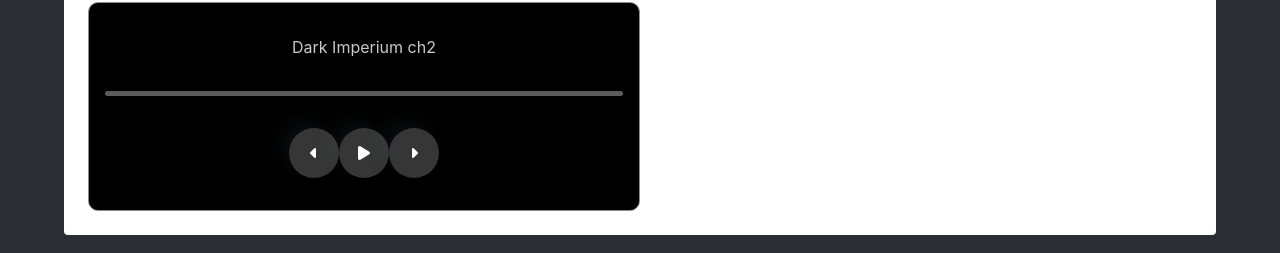
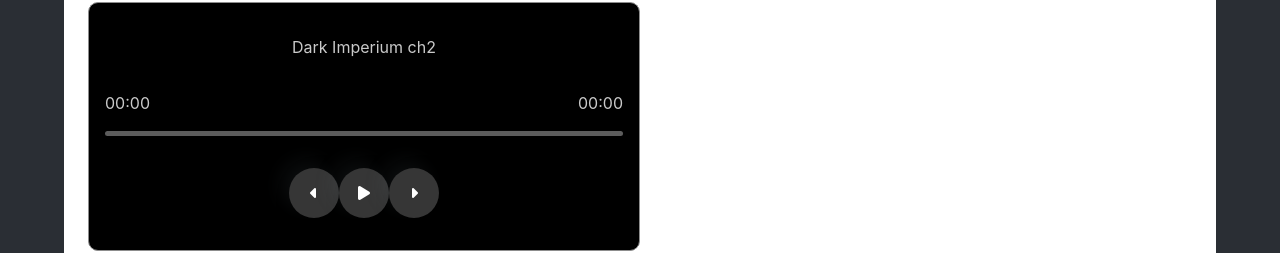
Before and after one commit to Maokei/mserver, a React (Create React App) app in the folder mclient/: page /library in a window 1280 px wide. Shown: the part 1090-1343 px from the top of the page. Built offline with nearby package versions, Linux system fonts and the light colour scheme.

Commit message:
modify media player functionality

```diff
--- a/mclient/src/components/media/Media.tsx
+++ b/mclient/src/components/media/Media.tsx
@@ -15,10 +15,10 @@ const Media = ({
     foreignId: string;
 }) => {
     const [songs, setSongs] = useState(dummyData);
-    const [isPlaying, setIsPlaying] = useState(true);
+    const [isPlaying, setIsPlaying] = useState(false);
     const [currentSong, setCurrentSong] = useState(dummyData[1]);
 
-    const mediaElement = useRef(null);
+    const mediaElement = useRef<any>();
 
     useEffect(() => {
         if (isPlaying) {
@@ -66,11 +66,16 @@ const Media = ({
                         </div>
                     </div>
                     <div className="content">
-                        <video id="media-file">
-                            <source
+                        <video
+                            id="media-file"
+                            src={currentSong.mediaUrl}
+                            ref={mediaElement}
+                            onTimeUpdate={onPlaying}
+                        >
+                            {/* <source
                                 src={`${baseUrl}/${foreignId}`}
                                 onTimeUpdate={onPlaying}
-                            />
+                            /> */}
                             Your browser does not support the <code>audio</code>{" "}
                             element.
                         </video>
--- a/mclient/src/components/media/media.module.scss
+++ b/mclient/src/components/media/media.module.scss
@@ -22,6 +22,11 @@
     .progress {
         width: 100%;
 
+        .timeStamp {
+            display: flex;
+            justify-content: space-between;
+        }
+
         .progressWrapper {
             min-width: 100%;
             background-color: rgba(119, 119, 119, 0.781);
--- a/mclient/src/components/media/player/Player.tsx
+++ b/mclient/src/components/media/player/Player.tsx
@@ -11,6 +11,7 @@ export type PlayerProps = {
     isPlaying: boolean;
     setIsPlaying: (isPlaying: boolean) => any;
     currentSong: any;
+    // currentSong: { length:}
     setCurrentSong: any;
     songs: Song[];
     setSongs: any;
@@ -25,7 +26,15 @@ const Player = ({
     songs,
     mediaElement,
 }: PlayerProps) => {
-    const ref = React.useRef();
+    const playRef = React.useRef<any>();
+
+    const startTime = "00:00";
+    const endTime =
+        currentSong.length && currentSong.length > 0
+            ? Math.floor(currentSong.length / 60) +
+              ":" +
+              Math.floor(currentSong.length % 60)
+            : "00:00";
 
     const handlePlayPause = () => {
         setIsPlaying(!isPlaying);
@@ -33,12 +42,12 @@ const Player = ({
 
     const checkProgress = (e: any) => {
         // @ts-ignore
-        let width = ref.current?.clientWidth;
+        let width = playRef.current?.clientWidth;
         const offset = e.nativeEvent.offsetX;
 
-        const divprogress = (offset / width) * 100;
+        const divProgress = (offset / width) * 100;
         mediaElement.current.currentTime =
-            (divprogress / 100) * currentSong.length;
+            (divProgress / 100) * currentSong.length;
     };
 
     const skipToPrevious = () => {
@@ -75,7 +84,15 @@ const Player = ({
                 <p>{currentSong.mediaTitle}</p>
             </div>
             <div className={styles.progress}>
-                <div className={styles.progressWrapper} onClick={checkProgress}>
+                <div className={styles.timeStamp}>
+                    <p>{startTime}</p>
+                    <p>{endTime}</p>
+                </div>
+                <div
+                    className={styles.progressWrapper}
+                    ref={playRef}
+                    onClick={checkProgress}
+                >
                     <div
                         className={styles.progressBar}
                         style={{ width: `${currentSong.progress + "%"}` }}
@@ -90,14 +107,14 @@ const Player = ({
                 />
                 {isPlaying ? (
                     <Button
-                        btnClass={`play`}
-                        children={<i className="fas fa-play"></i>}
+                        btnClass={`pause`}
+                        children={<i className="fas fa-pause"></i>}
                         onButtonClick={handlePlayPause}
                     />
                 ) : (
                     <Button
-                        btnClass={`pause`}
-                        children={<i className="fas fa-pause"></i>}
+                        btnClass={`play`}
+                        children={<i className="fas fa-play"></i>}
                         onButtonClick={handlePlayPause}
                     />
                 )}
--- a/mclient/src/dummyData.json
+++ b/mclient/src/dummyData.json
@@ -4,6 +4,7 @@
         "imgSrc": "https://bulma.io/images/placeholders/96x96.png",
         "mediaTitle": "Dark Imperium ch1",
         "mediaSubtitle": "Guy Haley",
+        "mediaUrl": "https://beardbarnmusicbucket.s3.amazonaws.com/The+Wild+Horse",
         "like": true
     },
     {
@@ -11,6 +12,7 @@
         "imgSrc": "https://bulma.io/images/placeholders/96x96.png",
         "mediaTitle": "Dark Imperium ch2",
         "mediaSubtitle": "Guy Haley",
+        "mediaUrl": "https://res.cloudinary.com/shirlzzz9/video/upload/v1530003050/samples/elephants.mp4",
         "like": true
     },
     {
@@ -18,6 +20,7 @@
         "imgSrc": "https://bulma.io/images/placeholders/96x96.png",
         "mediaTitle": "Dark Imperium ch3",
         "mediaSubtitle": "Guy Haley",
+        "mediaUrl": "https://beardbarnmusicbucket.s3.amazonaws.com/The+Wild+Horse",
         "like": true
     },
     {
@@ -25,6 +28,7 @@
         "imgSrc": "https://bulma.io/images/placeholders/96x96.png",
         "mediaTitle": "Dark Imperium ch4",
         "mediaSubtitle": "Guy Haley",
+        "mediaUrl": "https://beardbarnmusicbucket.s3.amazonaws.com/The+Wild+Horse",
         "like": false
     },
     {
@@ -32,6 +36,7 @@
         "imgSrc": "https://bulma.io/images/placeholders/96x96.png",
         "mediaTitle": "Dark Imperium ch5",
         "mediaSubtitle": "Guy Haley",
+        "mediaUrl": "https://beardbarnmusicbucket.s3.amazonaws.com/The+Wild+Horse",
         "like": false
     }
 ]
```
